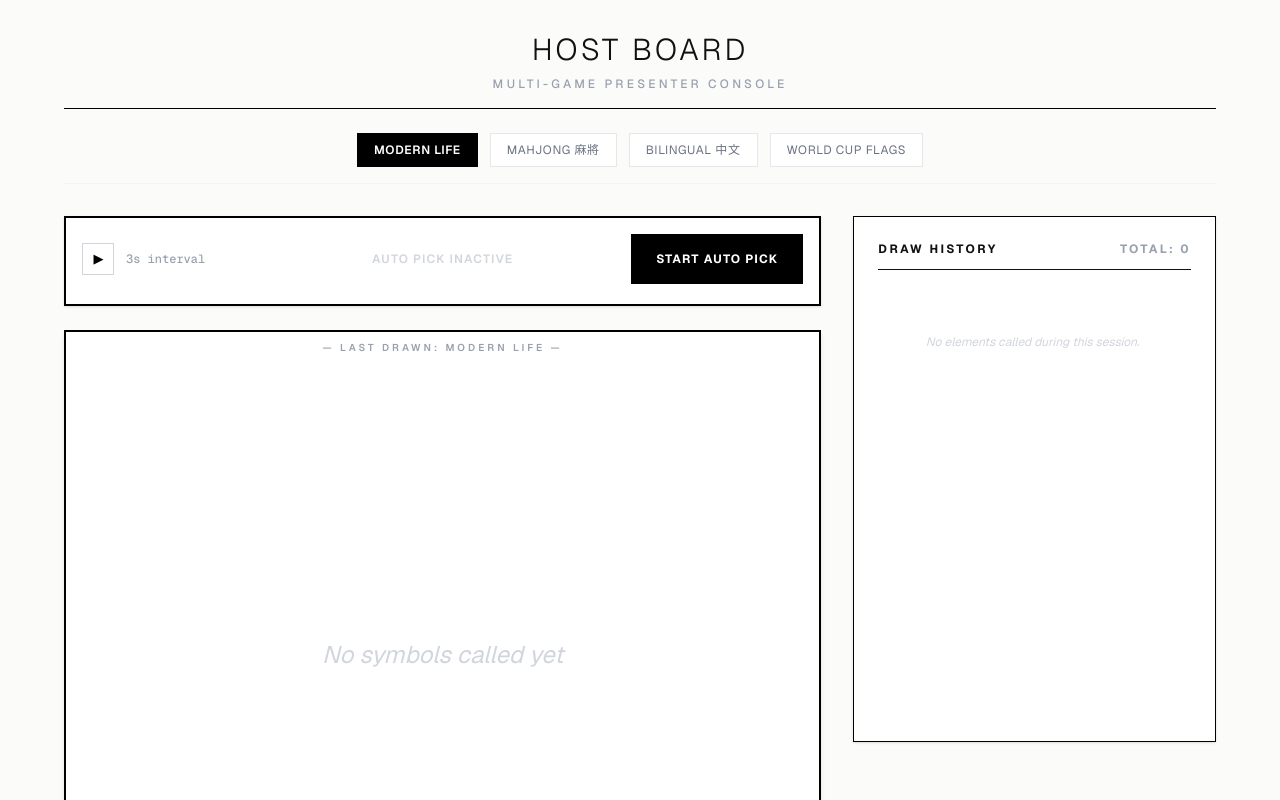
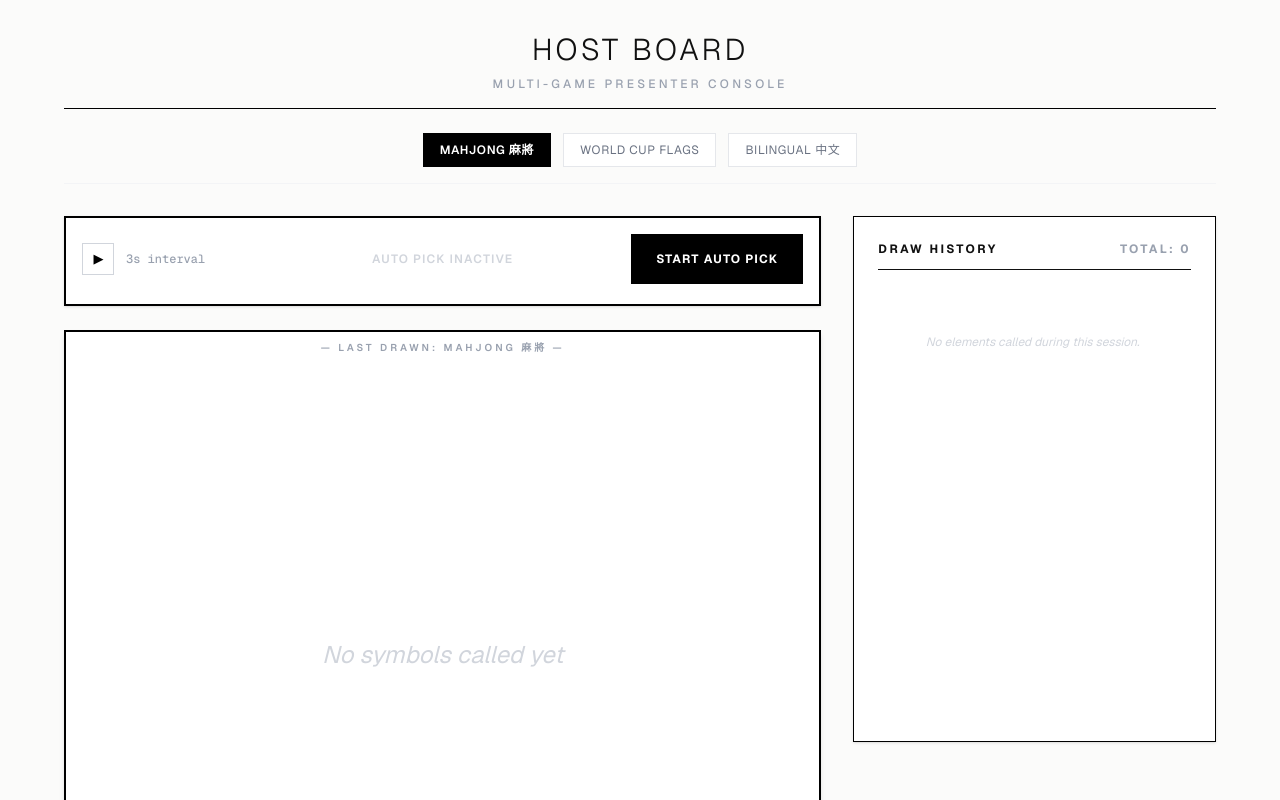
Before and after one commit to hypercubex/bingo, a Next.js app: page /host in a window 1280 px wide. Shown: the top 800 px of the page. Built offline with nearby package versions, Linux system fonts and the light colour scheme.

Commit message:
chore: reorder tabs

```diff
--- a/components/HostDashboard.tsx
+++ b/components/HostDashboard.tsx
@@ -9,16 +9,15 @@ import { DrawHistoryPanel } from "@/components/DrawHistoryPanel";
 import { AutoPickBar } from "@/components/AutoPickBar";
 import { useBingoTimer } from "@/hooks/useBingoTimer";
 
-import wordsSet from "@/data/words.json";
 import mahjongSet from "@/data/mahjong.json";
+import flagsSet from "@/data/flags.json";
 import chineseSet from "@/data/chinese.json";
-import flagsSet from "@/data/flags.json";
 
+// Order defined as: Mahjong, Flag, Chinese (words/modern life removed)
 const GAME_DATASETS: Record<string, BingoSymbolSet> = {
-  words: wordsSet as BingoSymbolSet,
   mahjong: mahjongSet as BingoSymbolSet,
+  flags: flagsSet as BingoSymbolSet,
   chinese: chineseSet as BingoSymbolSet,
-  flags: flagsSet as BingoSymbolSet,
 };
 
 const CALLED_PREFIX = "bingo_called_";
@@ -26,7 +25,7 @@ const CALLED_PREFIX = "bingo_called_";
 export default function HostDashboard() {
   const pageTitle = useCustomTitle("HOST BOARD");
 
-  const [activeSetKey, setActiveSetKey] = useState<string>("words");
+  const [activeSetKey, setActiveSetKey] = useState<string>("mahjong");
   const activeSet = GAME_DATASETS[activeSetKey];
 
   const [calledItems, setCalledItems] = useState<string[]>([]);
@@ -105,7 +104,6 @@ export default function HostDashboard() {
   const handleSelectTab = (key: string) => {
     if (activeSetKey !== key) {
       resetTimer();
-      // Immediately clear state for clean tab transition
       setCalledItems([]);
       setLastCalled(null);
       setRemainingItems([]);
```
